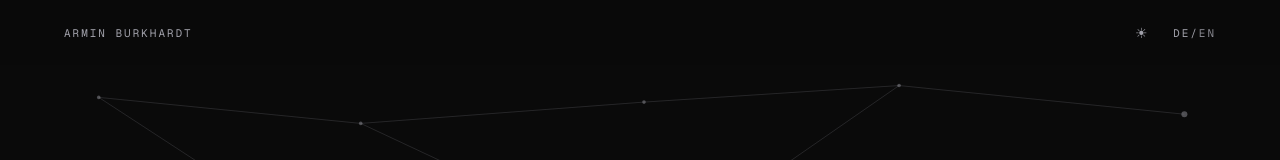
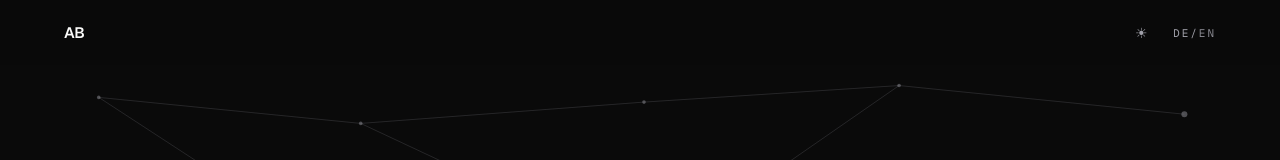
Before and after one commit to ArminBurkhardt/website, a Next.js app: page / in a window 1280 px wide. Shown: the top 160 px of the page. Built offline with nearby package versions, Linux system fonts and the light colour scheme.

Commit message:
ui: update icon

```diff
--- a/src/components/Chrome.module.css
+++ b/src/components/Chrome.module.css
@@ -24,13 +24,17 @@
 }
 
 .wordmark {
+  font-family: var(--font-geist-sans), system-ui, sans-serif;
+  font-size: 0.95rem;
+  font-weight: 600;
+  letter-spacing: -0.01em;
   text-decoration: none;
-  color: var(--fg-muted);
+  color: var(--fg);
   transition: color var(--dur) var(--ease);
 }
 
 .wordmark:hover {
-  color: var(--fg);
+  color: var(--accent);
 }
 
 .controls {
--- a/src/components/Chrome.tsx
+++ b/src/components/Chrome.tsx
@@ -53,8 +53,8 @@ export function Chrome({ dict, locale }: { dict: Dict; locale: Locale }) {
     <>
       <div ref={progressRef} className={styles.progress} data-testid="progress" aria-hidden="true" />
       <header className={styles.header}>
-        <a href="#start" className={`mono ${styles.wordmark}`}>
-          {dict.hero.name}
+        <a href="#start" className={styles.wordmark} aria-label={dict.hero.name} title={dict.hero.name}>
+          AB
         </a>
         <nav className={styles.controls} aria-label={dict.a11y.localeSwitch}>
           <button
```
Also changed, not shown: src/app/icon.svg.
